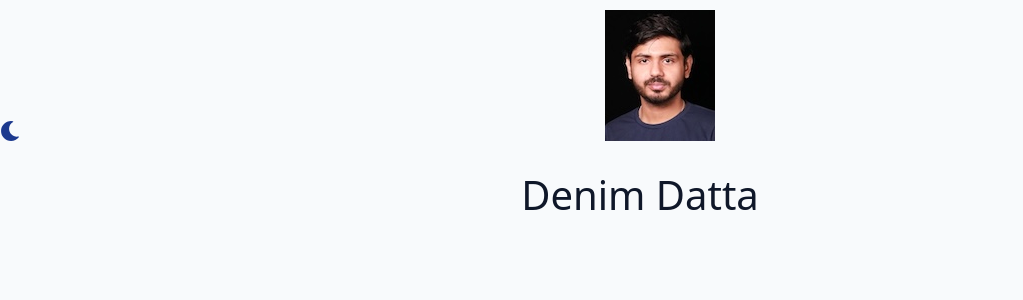
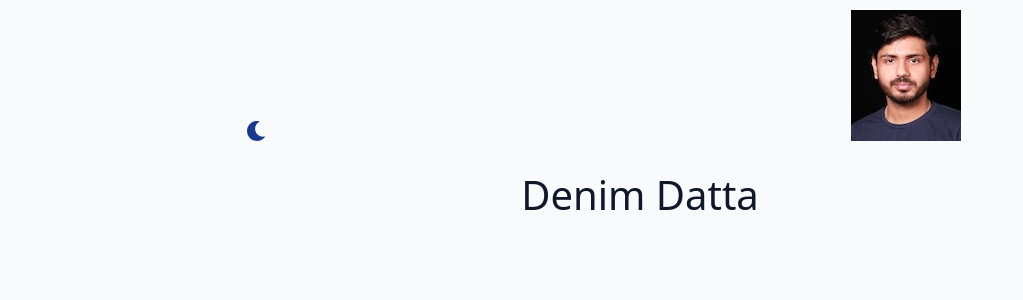
Before and after one commit to denimdatta/denimdatta.github.io, a React (Vite) app: page / in a window 1280 px wide. Shown: the top 300 px of the page, without its empty margins (0-1023 px from the left). Built offline with nearby package versions, Linux system fonts and the light colour scheme.

Commit message:
Make Body Center-Aligned

```diff
--- a/src/index.css
+++ b/src/index.css
@@ -16,3 +16,10 @@
         --foreground: 223 31% 91%;
     }
 }
+
+#root {
+    max-width: 100%;
+    margin:  0 auto;
+    padding: 0;
+    text-align: center;
+}
```
